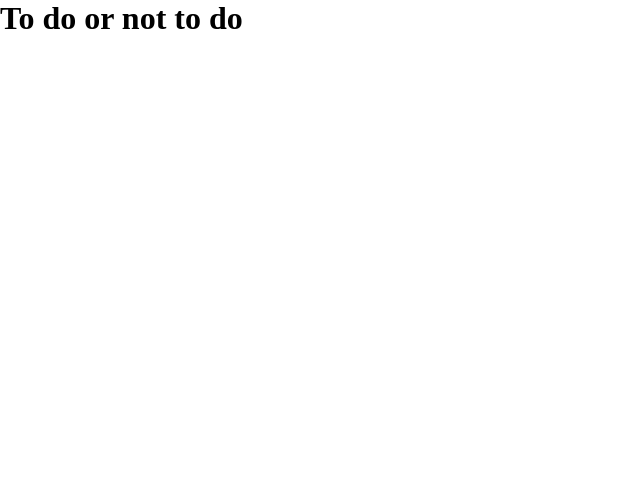
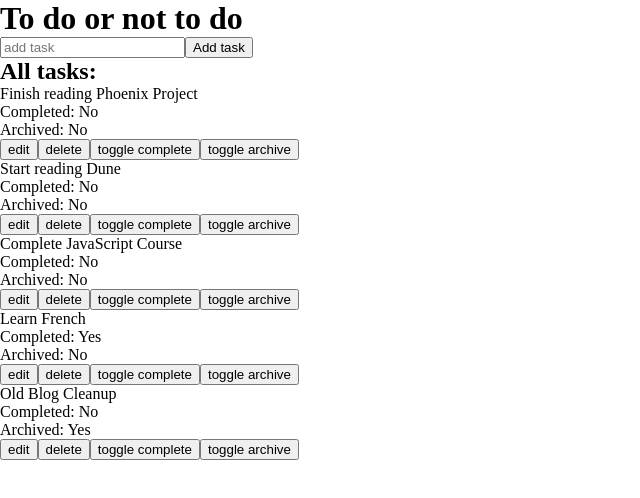
Before and after one commit to wenxpan/to-do-or-not-to-do, a React (Vite) app in the folder frontend/: page / in a window 1280 px wide. Shown: the top 498 px of the page, without its empty margins (0-640 px from the left). Built offline with nearby package versions, Linux system fonts and the light colour scheme.

Commit message:
added reducer for tasks

```diff
--- a/frontend/src/components/App.jsx
+++ b/frontend/src/components/App.jsx
@@ -1,12 +1,182 @@
-import { useState } from "react"
+import { useReducer, useState } from "react"
 import "../css/App.css"
+import taskReducer from "../reducers/taskReducer"
 
 function App() {
+  const [tasks, taskDispatch] = useReducer(taskReducer, initialTasks)
+  const [newTask, setNewTask] = useState({ title: "" })
+
+  function handleAddTask(task) {
+    taskDispatch({
+      type: "add_task",
+      task: task
+    })
+    setNewTask({ title: "" })
+  }
+
+  function handleDeleteTask(task) {
+    taskDispatch({
+      type: "delete_task",
+      task: task
+    })
+  }
+
+  function handleCompleteTask(task) {
+    taskDispatch({
+      type: "toggle_completed",
+      task: task
+    })
+  }
+
+  function handleArchiveTask(task) {
+    taskDispatch({
+      type: "toggle_archived",
+      task: task
+    })
+  }
+
   return (
     <>
       <h1>To do or not to do</h1>
+      <input
+        value={newTask.title}
+        onChange={(e) =>
+          setNewTask((prev) => ({ ...prev, title: e.target.value }))
+        }
+        placeholder="add task"
+      ></input>
+      <button onClick={() => handleAddTask(newTask)}>Add task</button>
+      <h2>All tasks:</h2>
+      {tasks.map((t) => (
+        <div key={t._id}>
+          <p>{t.title}</p>
+          <p>Completed: {t.isCompleted ? "Yes" : "No"}</p>
+          <p>Archived: {t.isArchived ? "Yes" : "No"}</p>
+          <button>edit</button>
+          <button onClick={() => handleDeleteTask(t)}>delete</button>
+          <button onClick={() => handleCompleteTask(t)}>toggle complete</button>
+          <button onClick={() => handleArchiveTask(t)}>toggle archive</button>
+        </div>
+      ))}
     </>
   )
 }
 
+const initialTasks = [
+  {
+    _id: "64d478e3c02f6864ab76281d",
+    title: "Finish reading Phoenix Project",
+    dateAdded: "2023-08-08T00:00:00.000Z",
+    isCompleted: false,
+    isArchived: false,
+    delayReason: "I'm reading other books right now, don't have time for this",
+    doReason: "I can learn more about project management",
+    additionalInfo: "Link to book: amazon.com/phoenix-project",
+    tags: ["book", "pd", "web-dev"],
+    progress: [
+      {
+        date: "2023-08-08T00:00:00.000Z",
+        description: "Read first few pages",
+        _id: "64d478e3c02f6864ab76281e"
+      },
+      {
+        date: "2023-08-09T00:00:00.000Z",
+        description: "Read a few more pages",
+        _id: "64d478e3c02f6864ab76281f"
+      }
+    ],
+    __v: 0
+  },
+  {
+    _id: "64d478e3c02f6864ab762820",
+    title: "Start reading Dune",
+    dateAdded: "2023-08-08T00:00:00.000Z",
+    isCompleted: false,
+    isArchived: false,
+    delayReason: "I'm busy with work and family commitments",
+    doReason: "I've heard great things about the book",
+    additionalInfo: "Link to book: amazon.com/dune",
+    tags: ["book", "scifi", "fiction"],
+    progress: [],
+    __v: 0
+  },
+  {
+    _id: "64d478e3c02f6864ab762821",
+    title: "Complete JavaScript Course",
+    dateAdded: "2023-08-01T00:00:00.000Z",
+    isCompleted: false,
+    isArchived: false,
+    delayReason: "I've been focusing on other programming languages",
+    doReason: "Improving my web development skills",
+    additionalInfo: "Course platform: udemy.com/js-course",
+    tags: ["course", "programming", "web-dev"],
+    progress: [
+      {
+        date: "2023-08-01T00:00:00.000Z",
+        description: "Completed the basic modules",
+        _id: "64d478e3c02f6864ab762822"
+      },
+      {
+        date: "2023-08-09T00:00:00.000Z",
+        description: "Started working on advanced topics",
+        _id: "64d478e3c02f6864ab762823"
+      }
+    ],
+    __v: 0
+  },
+  {
+    _id: "64d478e3c02f6864ab762824",
+    title: "Learn French",
+    dateAdded: "2023-07-15T00:00:00.000Z",
+    isCompleted: true,
+    isArchived: false,
+    delayReason: "Was initially busy with work projects",
+    doReason: "To enhance my language skills and explore French culture",
+    additionalInfo: "Language learning app: duolingo.com/french",
+    tags: ["language", "learning", "culture"],
+    progress: [
+      {
+        date: "2023-07-15T00:00:00.000Z",
+        description: "Completed beginner's lessons",
+        _id: "64d478e3c02f6864ab762825"
+      },
+      {
+        date: "2023-07-30T00:00:00.000Z",
+        description: "Practiced conversations and vocabulary",
+        _id: "64d478e3c02f6864ab762826"
+      },
+      {
+        date: "2023-08-10T00:00:00.000Z",
+        description: "Finished intermediate level",
+        _id: "64d478e3c02f6864ab762827"
+      }
+    ],
+    __v: 0
+  },
+  {
+    _id: "64d478e3c02f6864ab762828",
+    title: "Old Blog Cleanup",
+    dateAdded: "2023-06-20T00:00:00.000Z",
+    isCompleted: false,
+    isArchived: true,
+    delayReason: "Focused on current projects and priorities",
+    doReason: "To maintain a clean online presence and remove outdated content",
+    additionalInfo: "Link to blog: example.com/my-blog",
+    tags: ["blog", "content", "online-presence"],
+    progress: [
+      {
+        date: "2023-06-20T00:00:00.000Z",
+        description: "Reviewed and archived irrelevant posts",
+        _id: "64d478e3c02f6864ab762829"
+      },
+      {
+        date: "2023-07-05T00:00:00.000Z",
+        description: "Updated formatting and images of popular posts",
+        _id: "64d478e3c02f6864ab76282a"
+      }
+    ],
+    __v: 0
+  }
+]
+
 export default App
--- /dev/null
+++ b/frontend/src/contexts/TaskContext.js
@@ -0,0 +1,3 @@
+import { createContext } from "react"
+
+export const TaskContext = createContext()
--- /dev/null
+++ b/frontend/src/reducers/taskReducer.js
@@ -0,0 +1,38 @@
+export default function taskReducer(tasks, action) {
+  switch (action.type) {
+    case "add_task": {
+      return [...tasks, action.task]
+    }
+    case "update_task": {
+      return tasks.map((t) => {
+        if (t.id === action.task._id) {
+          return action.task
+        } else {
+          return t
+        }
+      })
+    }
+    case "delete_task": {
+      return tasks.filter((t) => t._id !== action.task._id)
+    }
+    case "toggle_completed": {
+      return tasks.map((t) => {
+        if (t._id === action.task._id) {
+          return { ...t, isCompleted: !t.isCompleted }
+        } else {
+          return t
+        }
+      })
+    }
+    case "toggle_archived": {
+      return tasks.map((t) => {
+        if (t._id === action.task._id) {
+          return { ...t, isArchived: !t.isArchived }
+        } else {
+          return t
+        }
+      })
+    }
+  }
+  throw Error("Unknown action: " + action.type)
+}
```
Also changed, not shown: frontend/src/services/apiHelper.js (added, +35 -0 lines), frontend/src/services/tasksService.js (added, +17 -0 lines).
